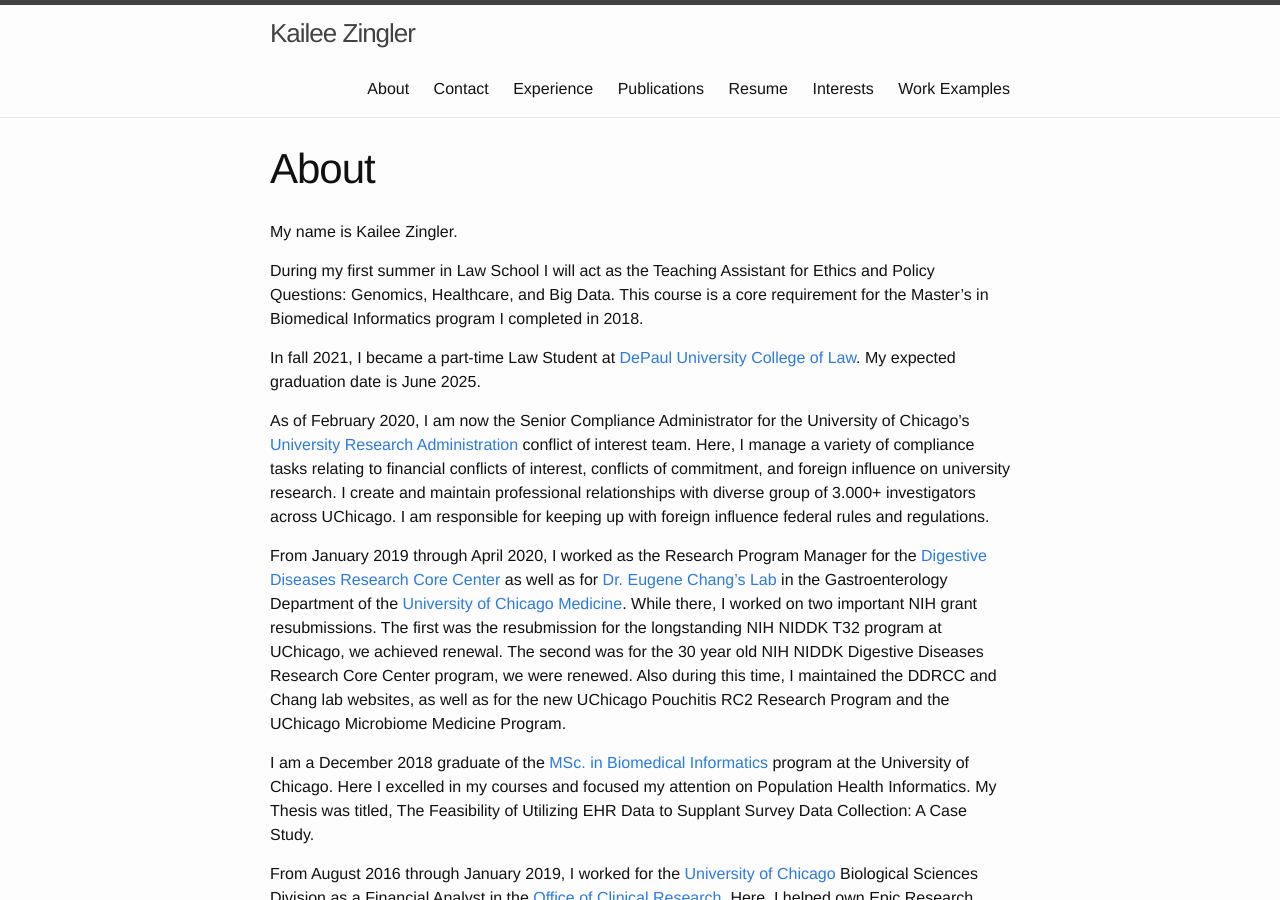
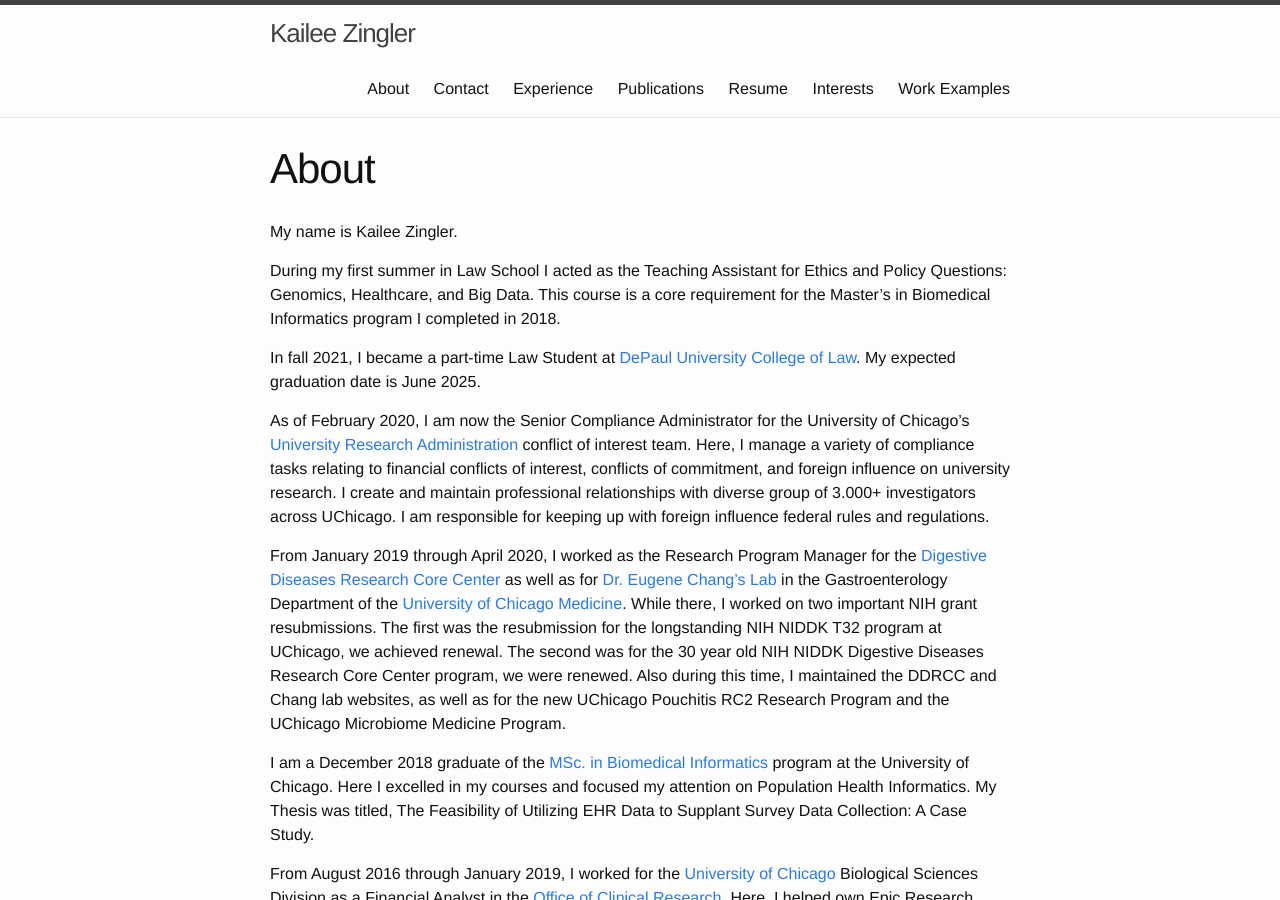
Before and after one commit to kzingler/kzingler.github.io, a Jekyll site: the page built from about.md, in a window 1280 px wide and 900 px high. Built offline with Jekyll 4.4.1, drawn with Linux system fonts in a browser that asks for light colours.

Commit message:
Update about.md

```diff
--- a/about.md
+++ b/about.md
@@ -5,7 +5,7 @@
 ---
 My name is Kailee Zingler.
 
-During my first summer in Law School I will act as the Teaching Assistant for Ethics and Policy Questions: Genomics, Healthcare, and Big Data. This course is a core requirement for the Master's in Biomedical Informatics program I completed in 2018.
+During my first summer in Law School I acted as the Teaching Assistant for Ethics and Policy Questions: Genomics, Healthcare, and Big Data. This course is a core requirement for the Master's in Biomedical Informatics program I completed in 2018.
 
 In fall 2021, I became a part-time Law Student at [DePaul University College of Law](https://en.wikipedia.org/wiki/DePaul_University_College_of_Law). My expected graduation date is June 2025.
 
```
